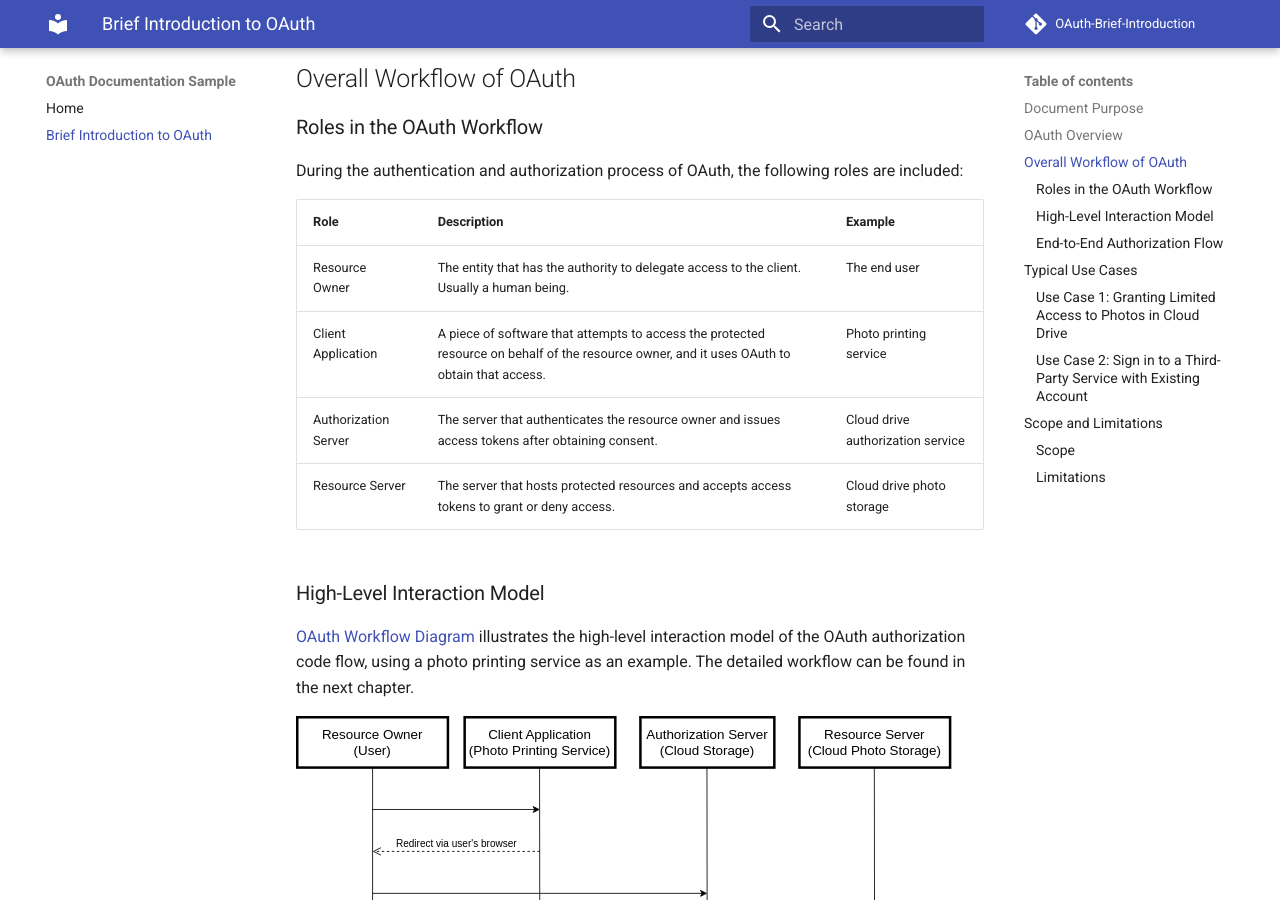
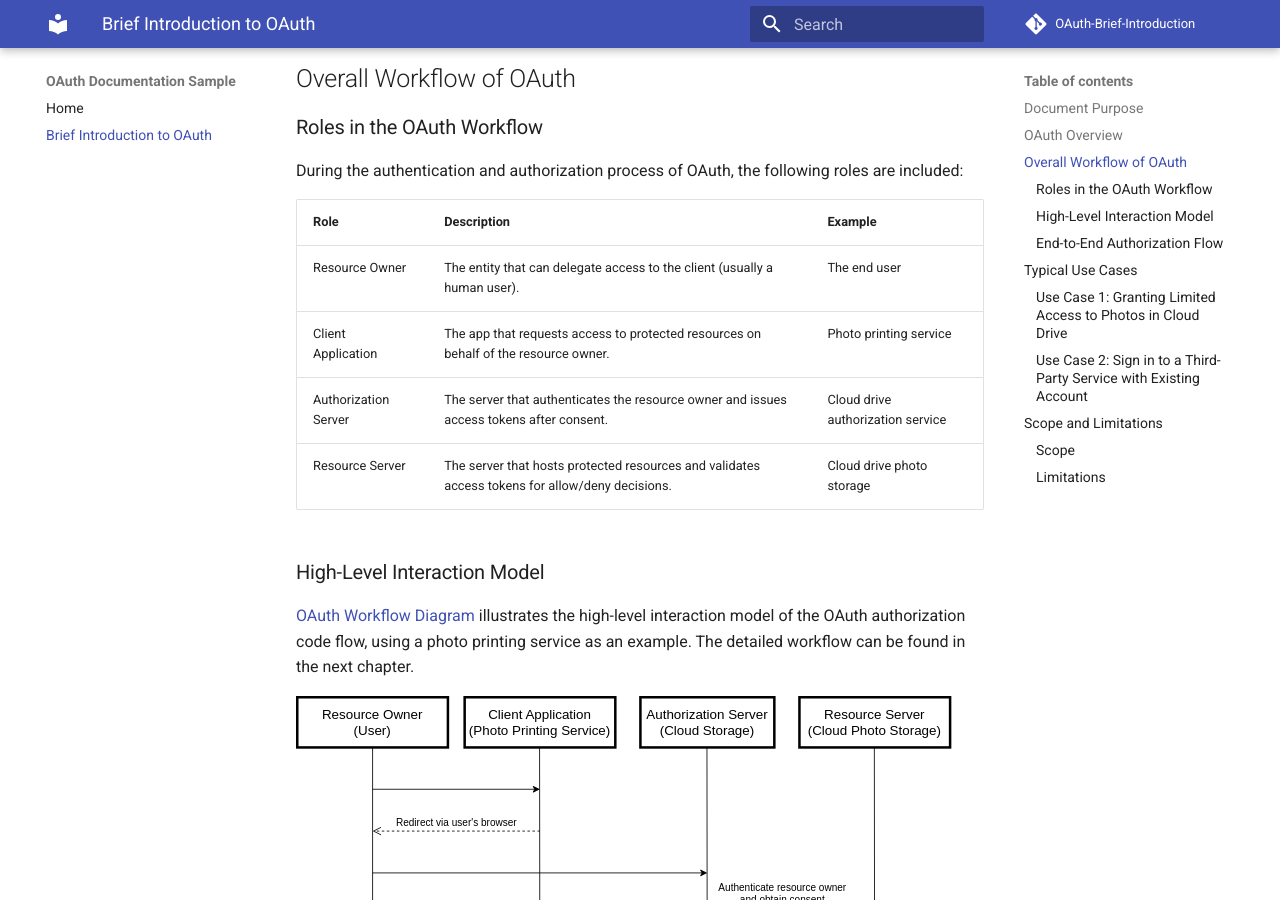
Before and after one commit to zak-zheng/OAuth-Brief-Introduction, an MkDocs documentation site: the page built from docs/oauth-brief-intro.md, in a window 1280 px wide and 900 px high, scrolled down 832 px. Built offline with MkDocs 1.6.1 and Material for MkDocs 9.7.7, drawn with Linux system fonts in a browser that asks for light colours; comment, search, counter and statistics services are not loaded.

Commit message:
Revise OAuth roles descriptions and examples
Updated the roles section in the OAuth workflow to clarify descriptions and examples.

```diff
--- a/docs/oauth-brief-intro.md
+++ b/docs/oauth-brief-intro.md
@@ -26,12 +26,13 @@ Throughout this document, a cloud photo printing scenario is used as a running e
 
 During the authentication and authorization process of OAuth, the following roles are included:
 
-| Role                 | Description                                                                                                                                | Example                           |
-|----------------------|--------------------------------------------------------------------------------------------------------------------------------------------|-----------------------------------|
-| Resource Owner        | The entity that has the authority to delegate access to the client. Usually a human being.                                                | The end user                      |
-| Client Application    | A piece of software that attempts to access the protected resource on behalf of the resource owner, and it uses OAuth to obtain that access. | Photo printing service            |
-| Authorization Server  | The server that authenticates the resource owner and issues access tokens after obtaining consent.                                         | Cloud drive authorization service |
-| Resource Server       | The server that hosts protected resources and accepts access tokens to grant or deny access.                                               | Cloud drive photo storage         |
+| Role                 | Description                                                                                     | Example                           |
+|----------------------|-------------------------------------------------------------------------------------------------|-----------------------------------|
+| Resource Owner       | The entity that can delegate access to the client (usually a human user).                       | The end user                      |
+| Client Application   | The app that requests access to protected resources on behalf of the resource owner.            | Photo printing service            |
+| Authorization Server | The server that authenticates the resource owner and issues access tokens after consent.        | Cloud drive authorization service |
+| Resource Server      | The server that hosts protected resources and validates access tokens for allow/deny decisions. | Cloud drive photo storage         |
+
 
 
 ### High-Level Interaction Model
```
